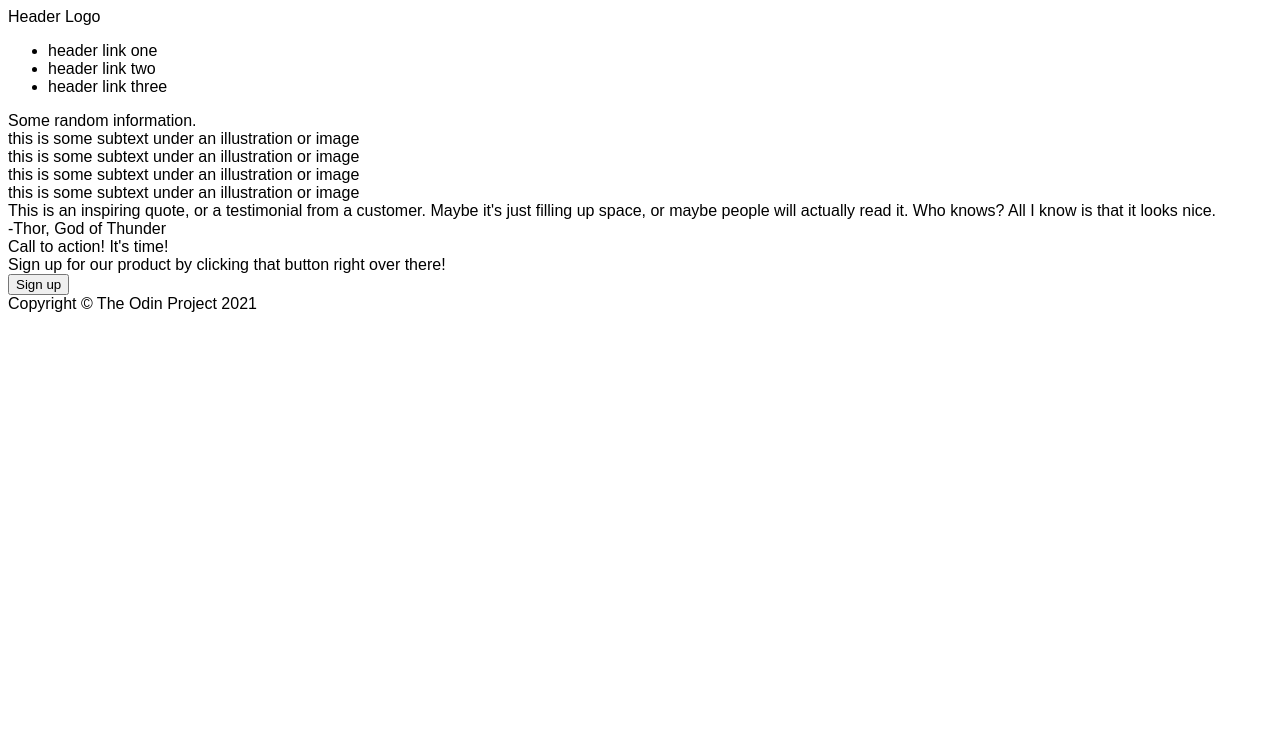
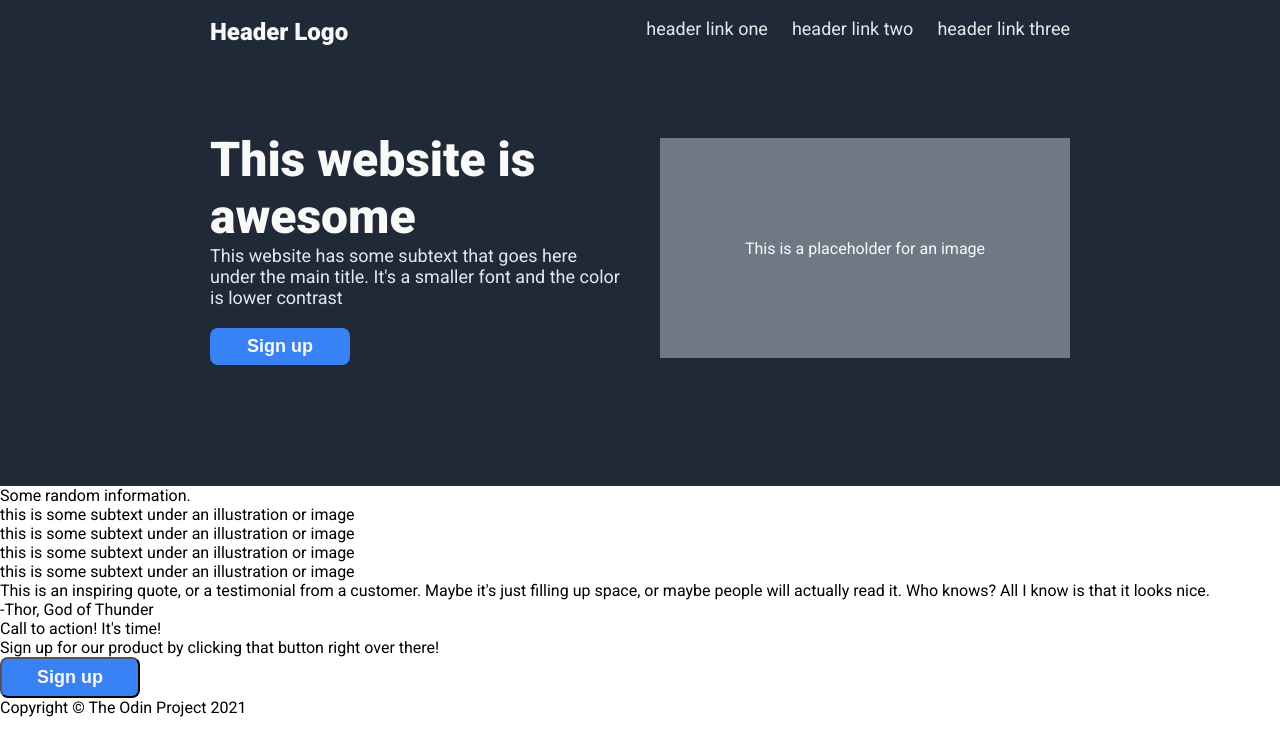
Before and after one commit to scottjarry/Landing-Page-Project, a plain HTML site: page index.html in a window 1280 px wide. Drawn offline with Linux system fonts and the light colour scheme.

Commit message:
Style header portion of index.html
Added styling and flex containers for the header portion of the
index.html landing page.

```diff
--- a/index.html
+++ b/index.html
@@ -7,17 +7,26 @@
         <title>Landing Page - Home</title>
     </head>
     <body>
-        <header class="header">
-            Header Logo
-            <ul>
-                <li>header link one</li>
-                <li>header link two</li>
-                <li>header link three</li>
-            </ul>
+        <div class="header">
+            <div class="header-nav">
+                <div class="header-logo">Header Logo</div>
+                <ul>
+                    <li><a href="#">header link one</a></li>
+                    <li><a href="#">header link two</a></li>
+                    <li><a href="#">header link three</a></li>
+                </ul>
+            </div>
             <div class="hero-block">
-
+                <div class="hero-text">
+                    <h1 class="hero-text-title">This website is awesome</h1>
+                    <p class="hero-secondary">This website has some subtext that goes here under the main title.  It's a smaller font and the color is lower contrast</p>
+                    <button>Sign up</button>
+                </div>
+                <div class="hero-image">
+                    <div>This is a placeholder for an image</div>
+                </div>
             </div>
-        </header>
+        </div>
         <div class="main-content-container">
             Some random information.
             <div class="image-block">
--- a/style.css
+++ b/style.css
@@ -1,9 +1,102 @@
+@import url('https://fonts.googleapis.com/css2?family=Roboto:ital,wght@0,400;0,700;0,900;1,300&display=swap');
+
 html {
-    font-family: Arial, Helvetica, sans-serif;
+    font-family: 'Roboto', sans-serif;
 }
 
 body {
-    height: 100vh;
+    min-height: 100vh;
+    margin: 0;
     display: flex;
     flex-direction: column;
 }
+
+.header {
+    height: 450px;
+    padding: 18px 210px;
+    background-color: #1F2937;
+}
+
+.header-nav {
+    display: flex;
+    justify-content: space-between;
+}
+
+.header-logo {
+    font-size: 24px;
+    color: #F9FAF8;
+    font-weight: 900;
+}
+
+.header-nav ul,
+.header-nav a,
+.hero-secondary {
+    color: #E5E7EB;
+}
+
+.header-nav ul,
+.hero-secondary {
+    font-size: 18px;
+}
+
+.header-nav ul {
+    display: flex;
+    list-style-type: none;
+    gap: 24px;
+}
+
+.header-nav a {
+    text-decoration: none;
+}
+
+.hero-block {
+    display: flex;
+    padding: 80px 0;
+    gap: 40px;
+    align-items: center;
+}
+
+.hero-text {
+    flex: 1;
+    display: flex;
+    flex-direction: column;
+}
+
+.hero-text-title {
+    font-size: 48px;
+    font-weight: 900;
+    color: #F9FAF8;
+}
+
+.hero-block button {
+    border: 0;
+    margin-top: 20px;
+}
+
+button {
+    background-color: #3882F6;
+    color:#F9FAF8;
+    font-weight: 900;
+    width: 140px;
+    border-radius: 8px;
+    padding: 8px 16px;
+    font-size: 18px;
+}
+
+.hero-image {
+    flex: 1;
+    display: flex;
+    color: #F9FAF8;
+    background-color: #6f7885;
+    justify-content: center;
+    align-items: center;
+    margin: 12px 0;
+    height: 220px;
+}
+
+.header-nav ul,
+.hero-block h1,
+.hero-block p {
+    margin: 0;
+    padding: 0;
+}
```
